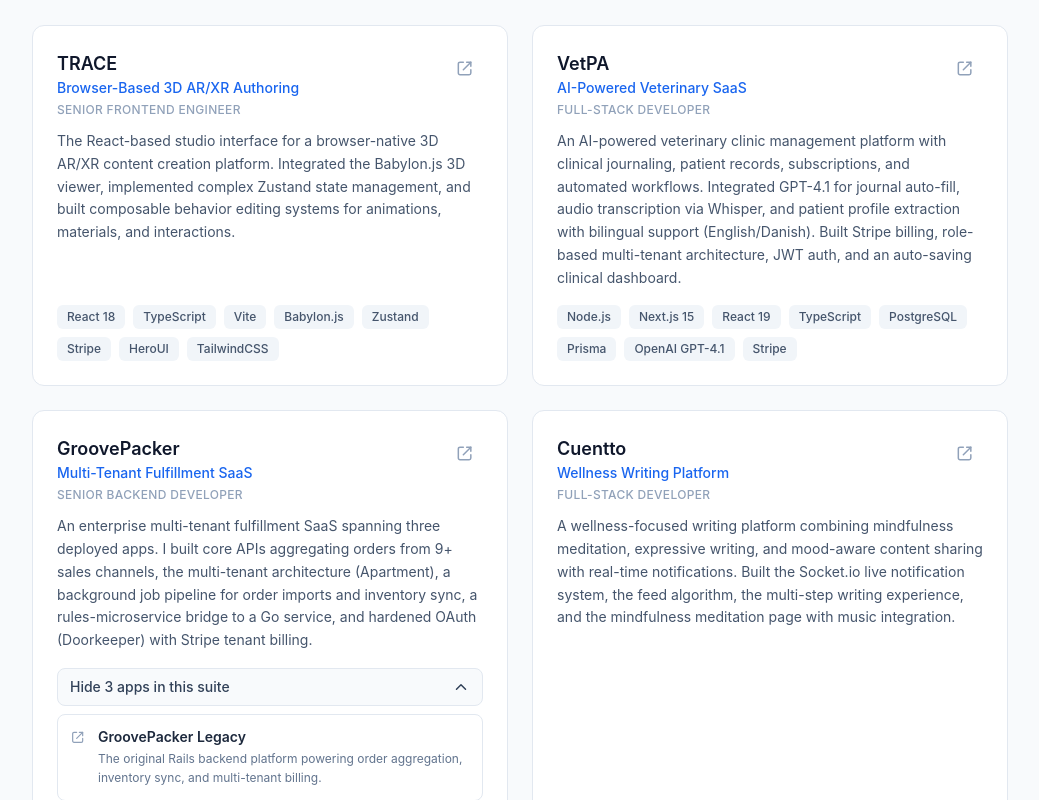
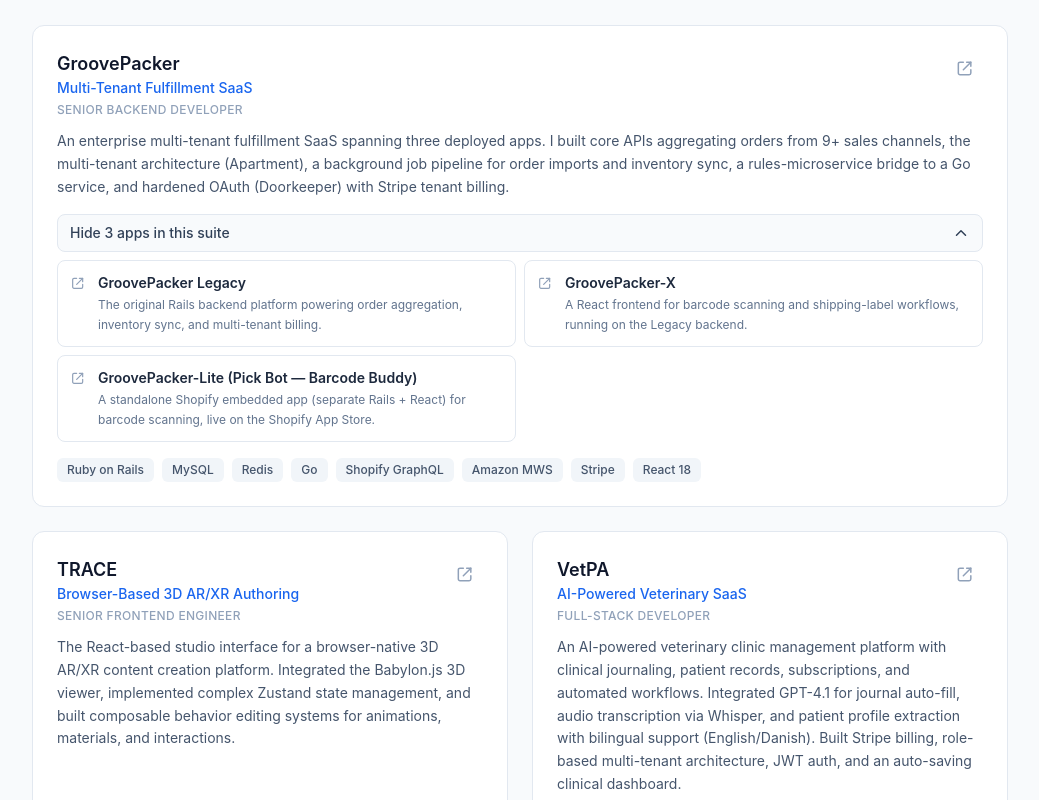
Before and after one commit to Haider-Ali-RoR/haider-portfolio, a React (Vite) app: page / in a window 1280 px wide. Shown: the part 3280-4080 px from the top of the page, without its empty margins (120-1159 px from the left). Built offline with nearby package versions, Linux system fonts and the light colour scheme.

Commit message:
Change project list layout
Signed-off-by: Haider-Ali-RoR <haider.ali@devhouse.co>

```diff
--- a/src/components/Projects.tsx
+++ b/src/components/Projects.tsx
@@ -14,13 +14,26 @@
   const toggleExpanded = (name: string) =>
     setExpanded((prev) => ({ ...prev, [name]: !prev[name] }));
 
+  // In the 2-column grid, a featured (full-width) project occupies its own row,
+  // so the remaining cards flow in pairs. If there's an odd number of them, the
+  // final card sits alone in the last row — center it instead of left-aligning.
+  const standardCount = projects.filter((p) => !p.featured).length;
+  const loneLastProject =
+    standardCount % 2 === 1 ? projects[projects.length - 1] : null;
+
   return (
     <Section id="projects" eyebrow="Projects" title="Selected work">
       <div className="grid gap-6 md:grid-cols-2">
         {projects.map((project) => (
           <article
             key={project.name}
-            className="flex flex-col rounded-xl border border-slate-200 bg-white p-6 transition-colors hover:border-brand-400 dark:border-slate-800 dark:bg-slate-900/50 dark:hover:border-brand-500"
+            className={`flex flex-col rounded-xl border border-slate-200 bg-white p-6 transition-colors hover:border-brand-400 dark:border-slate-800 dark:bg-slate-900/50 dark:hover:border-brand-500 ${
+              project.featured ? "md:col-span-2" : ""
+            } ${
+              project === loneLastProject
+                ? "md:col-span-2 md:mx-auto md:w-1/2"
+                : ""
+            }`}
           >
             <div className="flex items-start justify-between gap-3">
               <div>
@@ -99,7 +112,11 @@
                 </button>
 
                 {expanded[project.name] && (
-                  <ul className="mt-2 space-y-2">
+                  <ul
+                    className={`mt-2 gap-2 ${
+                      project.featured ? "grid sm:grid-cols-2" : "space-y-2"
+                    }`}
+                  >
                     {project.apps.map((app) => (
                       <li key={app.name}>
                         <a
--- a/src/data.ts
+++ b/src/data.ts
@@ -125,6 +125,8 @@
   description: string;
   tech: string[];
   url?: string;
+  // Featured projects span the full grid width (their own row).
+  featured?: boolean;
   // Some projects are an umbrella over several deployed apps. When present,
   // the card becomes expandable to reveal each sub-app with its own link.
   apps?: ProjectApp[];
@@ -138,27 +140,10 @@
 
 export const projects: Project[] = [
   {
-    name: "TRACE",
-    tagline: "Browser-Based 3D AR/XR Authoring",
-    role: "Senior Frontend Engineer",
-    description:
-      "The React-based studio interface for a browser-native 3D AR/XR content creation platform. Integrated the Babylon.js 3D viewer, implemented complex Zustand state management, and built composable behavior editing systems for animations, materials, and interactions.",
-    tech: ["React 18", "TypeScript", "Vite", "Babylon.js", "Zustand", "Stripe", "HeroUI", "TailwindCSS"],
-    url: "https://studio.trace3d.app/",
-  },
-  {
-    name: "VetPA",
-    tagline: "AI-Powered Veterinary SaaS",
-    role: "Full-Stack Developer",
-    description:
-      "An AI-powered veterinary clinic management platform with clinical journaling, patient records, subscriptions, and automated workflows. Integrated GPT-4.1 for journal auto-fill, audio transcription via Whisper, and patient profile extraction with bilingual support (English/Danish). Built Stripe billing, role-based multi-tenant architecture, JWT auth, and an auto-saving clinical dashboard.",
-    tech: ["Node.js", "Next.js 15", "React 19", "TypeScript", "PostgreSQL", "Prisma", "OpenAI GPT-4.1", "Stripe"],
-    url: "https://vetpa.ai/",
-  },
-  {
     name: "GroovePacker",
     tagline: "Multi-Tenant Fulfillment SaaS",
     role: "Senior Backend Developer",
+    featured: true,
     description:
       "An enterprise multi-tenant fulfillment SaaS spanning three deployed apps. I built core APIs aggregating orders from 9+ sales channels, the multi-tenant architecture (Apartment), a background job pipeline for order imports and inventory sync, a rules-microservice bridge to a Go service, and hardened OAuth (Doorkeeper) with Stripe tenant billing.",
     tech: ["Ruby on Rails", "MySQL", "Redis", "Go", "Shopify GraphQL", "Amazon MWS", "Stripe", "React 18"],
@@ -183,6 +168,24 @@
         url: "https://apps.shopify.com/groovepacker-lite",
       },
     ],
+  },
+  {
+    name: "TRACE",
+    tagline: "Browser-Based 3D AR/XR Authoring",
+    role: "Senior Frontend Engineer",
+    description:
+      "The React-based studio interface for a browser-native 3D AR/XR content creation platform. Integrated the Babylon.js 3D viewer, implemented complex Zustand state management, and built composable behavior editing systems for animations, materials, and interactions.",
+    tech: ["React 18", "TypeScript", "Vite", "Babylon.js", "Zustand", "Stripe", "HeroUI", "TailwindCSS"],
+    url: "https://studio.trace3d.app/",
+  },
+  {
+    name: "VetPA",
+    tagline: "AI-Powered Veterinary SaaS",
+    role: "Full-Stack Developer",
+    description:
+      "An AI-powered veterinary clinic management platform with clinical journaling, patient records, subscriptions, and automated workflows. Integrated GPT-4.1 for journal auto-fill, audio transcription via Whisper, and patient profile extraction with bilingual support (English/Danish). Built Stripe billing, role-based multi-tenant architecture, JWT auth, and an auto-saving clinical dashboard.",
+    tech: ["Node.js", "Next.js 15", "React 19", "TypeScript", "PostgreSQL", "Prisma", "OpenAI GPT-4.1", "Stripe"],
+    url: "https://vetpa.ai/",
   },
   {
     name: "Cuentto",
```
